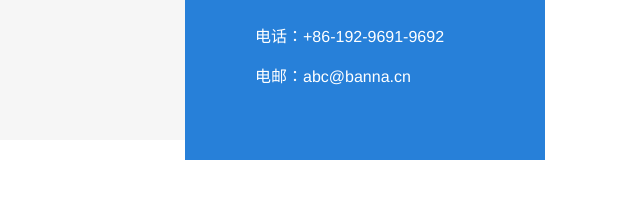
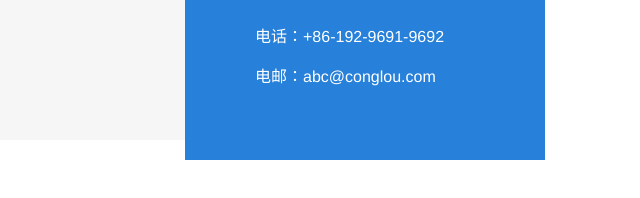
Before and after one commit to lingke00/conglou, a plain HTML site: page index.html in a window 1280 px wide. Shown: the part 576-774 px from the top of the page, 640-1280 px from the left. Drawn offline with Linux system fonts and the light colour scheme.

Commit message:
202505062100

```diff
--- a/index.html
+++ b/index.html
@@ -233,7 +233,7 @@
                     </div>
                     <div class="contact">
                         <p>电话：<a href="tel:+8619296919692">+86-192-9691-9692</a></p>
-                        <p>电邮：<a href="mailto:abc@banna.cn">abc@banna.cn</a></p>
+                        <p>电邮：<a href="mailto:abc@conglou.com">abc@conglou.com</a></p>
                     </div>
                 </div>
             </div>
```
